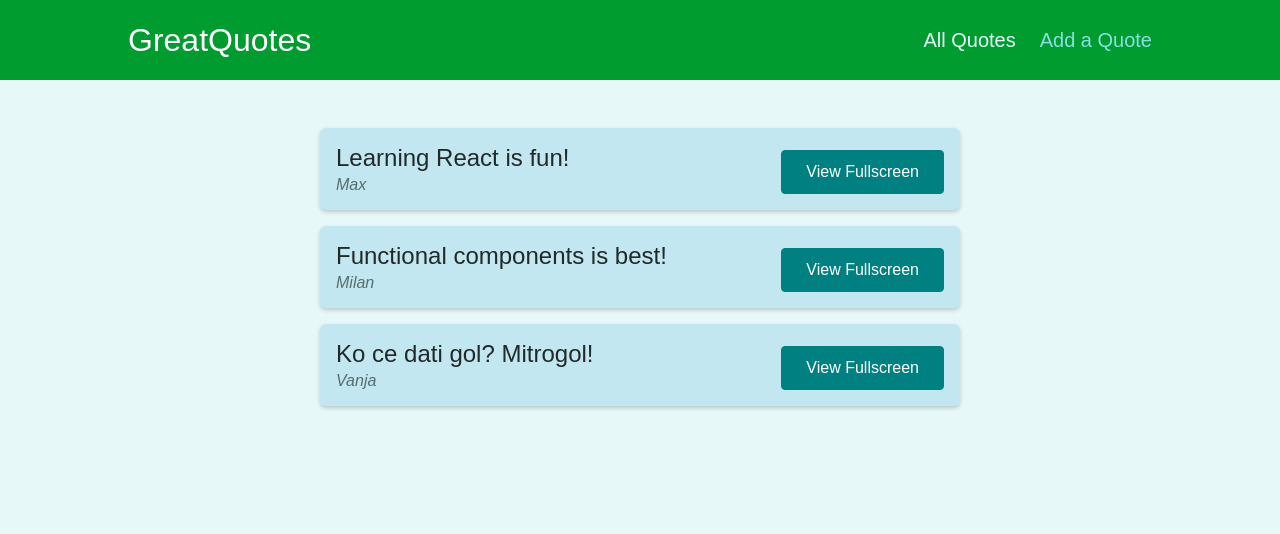
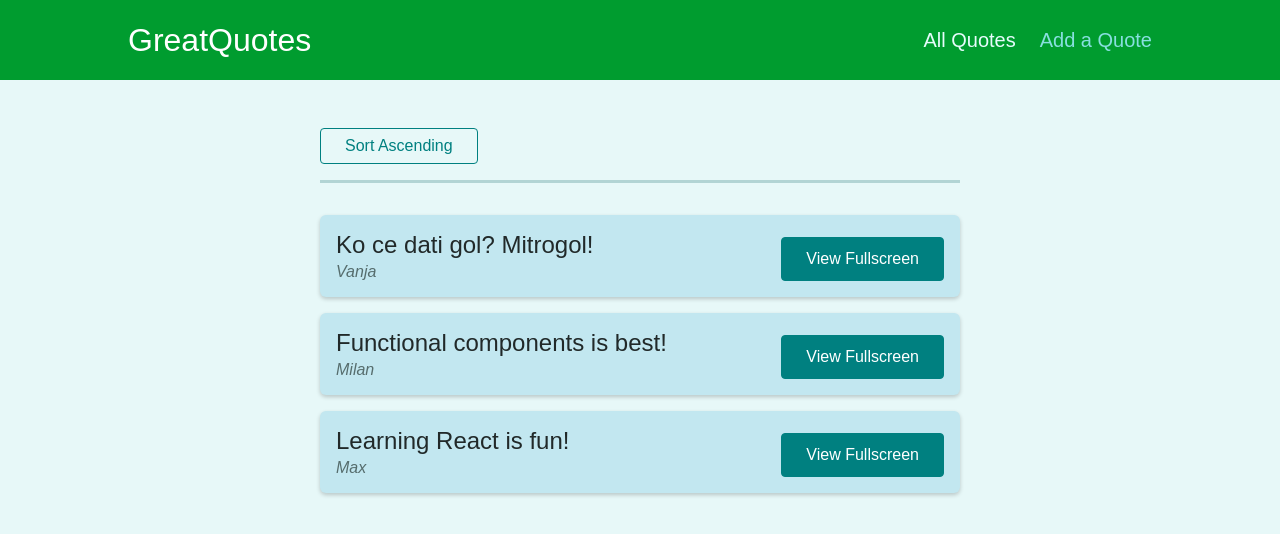
Before and after one commit to vanjaandrejic/quotes_app, a React (Vite) app: page /quotes in a window 1280 px wide. Shown: the top 534 px of the page. Built offline with nearby package versions, Linux system fonts and the light colour scheme.

Commit message:
query params setup

```diff
--- a/src/Components/quotes/QuoteForm.jsx
+++ b/src/Components/quotes/QuoteForm.jsx
@@ -1,10 +1,11 @@
-import { useRef } from "react";
-
+import { useRef, useState } from "react";
+import { Prompt } from "react-router-dom";
 import Card from "../UI/Card";
 import LoadingSpinner from "../UI/LoadingSpinner";
 import classes from "./QuoteForm.module.css";
 
 const QuoteForm = (props) => {
+  const [isEntering, setIsEntering] = useState(false);
   const authorInputRef = useRef();
   const textInputRef = useRef();
 
@@ -19,9 +20,28 @@
     props.onAddQuote({ author: enteredAuthor, text: enteredText });
   }
 
+  const finishEnteringHandler = () => {
+    setIsEntering(false);
+  };
+
+  const formFocused = () => {
+    setIsEntering(true);
+  };
+
   return (
+    <>
       <Card>
-      <form className={classes.form} onSubmit={submitFormHandler}>
+        <Prompt
+          when={isEntering}
+          message={(location) =>
+            "Are you sure to leave? All your entered data will be lost!"
+          }
+        />
+        <form
+          onFocus={formFocused}
+          className={classes.form}
+          onSubmit={submitFormHandler}
+        >
           {props.isLoading && (
             <div className={classes.loading}>
               <LoadingSpinner />
@@ -37,10 +57,13 @@
             <textarea id="text" rows="5" ref={textInputRef}></textarea>
           </div>
           <div className={classes.actions}>
-          <button className="btn">Add Quote</button>
+            <button onClick={finishEnteringHandler} className="btn">
+              Add Quote
+            </button>
           </div>
         </form>
       </Card>
+    </>
   );
 };
 
--- a/src/Components/quotes/QuoteList.jsx
+++ b/src/Components/quotes/QuoteList.jsx
@@ -1,13 +1,44 @@
 import { Fragment } from "react";
+import { useHistory, useLocation } from "react-router-dom";
 
 import QuoteItem from "./QuoteItem";
 import classes from "./QuoteList.module.css";
 
+const sortQuotes = (quotes, ascending) => {
+  return quotes.sort((quoteA, quoteB) => {
+    if (ascending) {
+      return quoteA.id > quoteB.id ? 1 : -1;
+    } else {
+      return quoteA.id < quoteB.id ? 1 : -1;
+    }
+  });
+};
+
 const QuoteList = (props) => {
+  const history = useHistory();
+  const location = useLocation();
+
+  const queryParams = new URLSearchParams(location.search);
+
+  const isSortingAscending = queryParams.get("sort") === "asc";
+
+  const sortedQuotes = sortQuotes(props.quotes, isSortingAscending);
+
+  console.log(location);
+
+  const changeSortingHandler = () => {
+    history.push("/quotes?sort=" + (isSortingAscending ? "desc" : "asc"));
+  };
+
   return (
     <Fragment>
+      <div className={classes.sorting}>
+        <button onClick={changeSortingHandler}>
+          Sort {isSortingAscending ? "Descending" : "Ascending"}
+        </button>
+      </div>
       <ul className={classes.list}>
-        {props.quotes.map((quote) => (
+        {sortedQuotes.map((quote) => (
           <QuoteItem
             key={quote.id}
             id={quote.id}
--- a/src/Pages/NewQuote.jsx
+++ b/src/Pages/NewQuote.jsx
@@ -1,8 +1,13 @@
 import QuoteForm from "../Components/quotes/QuoteForm";
+import { useHistory } from "react-router-dom";
 
 const NewQuote = () => {
+  const history = useHistory();
+
   const addQuoteHandler = (quoteData) => {
     console.log(quoteData);
+
+    history.push("/quotes");
   };
 
   return <QuoteForm onAddQuote={addQuoteHandler} />;
--- a/src/Pages/QuoteDetail.jsx
+++ b/src/Pages/QuoteDetail.jsx
@@ -1,4 +1,4 @@
-import { useParams, Route } from "react-router-dom";
+import { useParams, Route, Link } from "react-router-dom";
 import Comments from "../Components/comments/Comments";
 import HighlightedQuote from "../Components/quotes/HighlightedQuote";
 
@@ -24,6 +24,14 @@
   return (
     <>
       <HighlightedQuote text={quote.text} author={quote.author} />
+      <Route path={`/quotes/${params.quoteId}`} exact>
+        <div className="centered">
+          <Link className="btn--flat" to={`/quotes/${params.quoteId}/comments`}>
+            Load Comments
+          </Link>
+        </div>
+      </Route>
+
       <Route path={`/quotes/${params.quoteId}/comments`}>
         <Comments />
       </Route>
```
Lines whose indentation alone changed are shown as unchanged.
